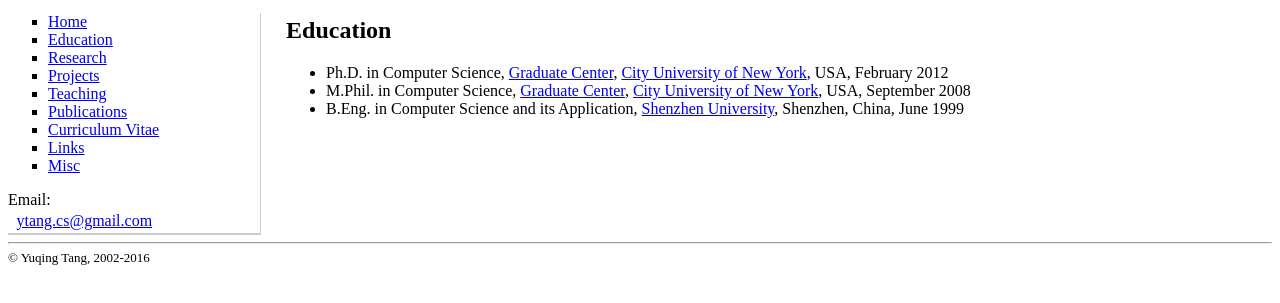
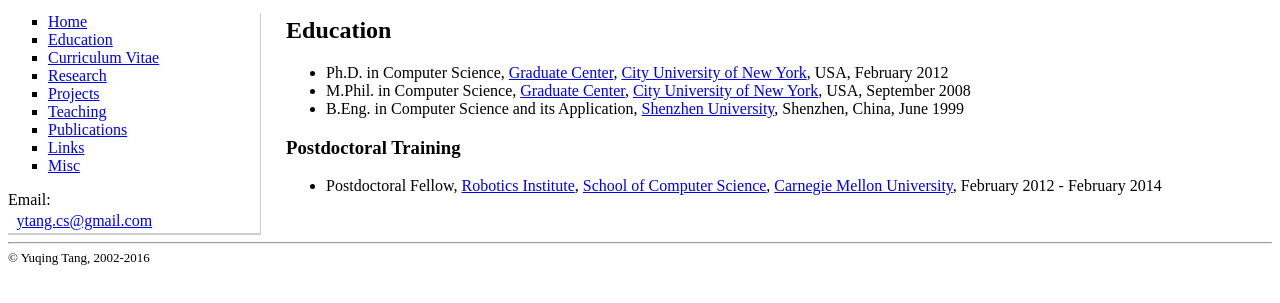
Before and after one commit to tangyuq/tangyuq.github.io, a plain HTML site: page studies.htm in a window 1280 px wide. Shown: the part 77-380 px from the top of the page. Drawn offline with Linux system fonts and the light colour scheme.

```diff
--- a/leftnav.htm
+++ b/leftnav.htm
@@ -9,6 +9,8 @@
     <div align="left"><a href="studies.htm">Education</a></div>
     </div>
   </li>
+  <li><a href="cv.htm">Curriculum Vitae</a></li>
+
   <li>
     <div align="left">
     <div align="left"><a href="research.htm">Research</a></div>
@@ -21,7 +23,6 @@
   <li>
     <div align="left"><a href="publications.htm">Publications</a></div>
   </li>
-  <li><a href="cv.htm">Curriculum Vitae</a></li>
 <!--   <li>
 
       <div align="left"><a href="agentslab.htm">Agents Lab</a></div>
--- a/studies.htm
+++ b/studies.htm
@@ -36,6 +36,13 @@
                 <li>M.Phil. in Computer Science, <a href="http://www.gc.cuny.edu">Graduate Center</a>, <a href="http://www.cuny.edu">City University of New York</a>, USA, September 2008</li>
                 <li>B.Eng. in Computer Science and its Application, <a href="http://www.szu.edu.cn/en">Shenzhen University</a>, Shenzhen, China, June 1999 </li>
             </ul>
+
+            <h3>Postdoctoral Training</h3>
+            <ul>
+                <li>Postdoctoral Fellow, <a href="http://www.ri.cmu.edu/">Robotics Institute</a>,
+                    <a href="http://www.cs.cmu.edu">School of Computer Science</a>, <a href="http://www.cmu.edu">Carnegie Mellon University</a>, February 2012 - February 2014 </li>
+            </ul>
+
         </div>
 
         <div id="navBar"></div>
```
